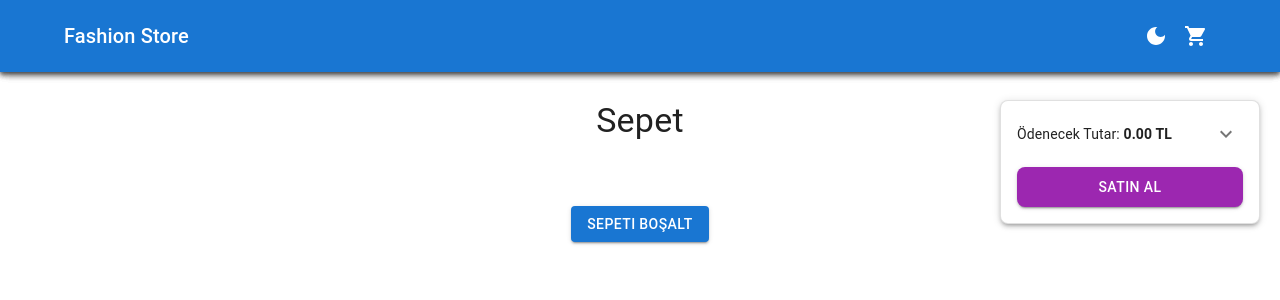
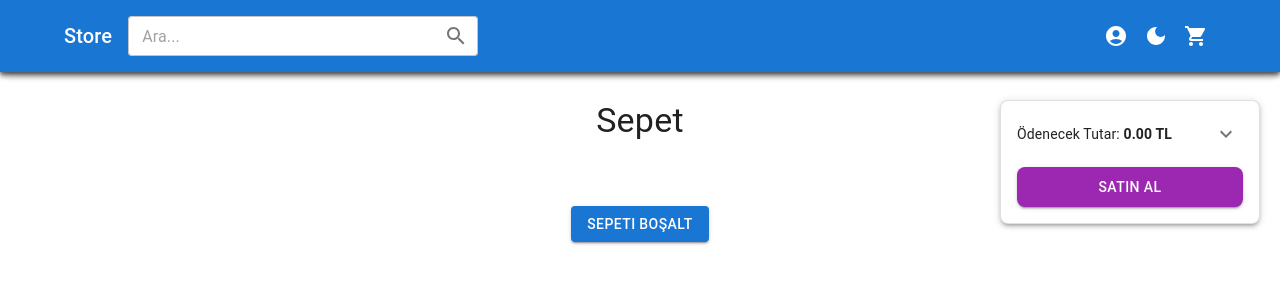
Before and after one commit to ertugrulkose/client, a React (Vite) app: page /cart in a window 1280 px wide. Shown: the top 300 px of the page. Built offline with nearby package versions, Linux system fonts and the light colour scheme.

Commit message:
search and account added

```diff
--- a/src/components/Navbar.jsx
+++ b/src/components/Navbar.jsx
@@ -1,23 +1,154 @@
-import { AppBar, Toolbar, Typography, IconButton, Box } from "@mui/material";
-import { DarkMode, LightMode, ShoppingCart } from "@mui/icons-material";
+import React, { useState } from "react";
+import { AppBar, Toolbar, Typography, IconButton, Box, Menu, MenuItem, InputAdornment, TextField } from "@mui/material";
+import { DarkMode, LightMode, ShoppingCart, Search as SearchIcon } from "@mui/icons-material";
 import { useThemeStore } from "../store/themeStore";
 import { Link } from "react-router-dom";
+import AccountCircleIcon from '@mui/icons-material/AccountCircle';
 
 const Navbar = () => {
   const { darkMode, toggleDarkMode } = useThemeStore();
 
-  return (
+  // 1) Hesap ikonuna tıklayınca menüyü açmak için gerekli state:
+  const [anchorEl, setAnchorEl] = useState(null);
+  // anchorEl = menünün hangi öğeye (ikon) göre konumlanacağını tutar
+
+  // Menü açık mı değil mi, anchorEl varsa true
+  const open = Boolean(anchorEl);
+
+  // İkon tıklanınca bu fonksiyon çalışır:
+  const handleMenu = (event) => {
+    setAnchorEl(event.currentTarget);
+    // event.currentTarget, tıklanan ikona referanstır
+  };
+
+  // Menüyü kapatma işlemi
+  const handleClose = () => {
+    setAnchorEl(null);
+  };
+
+  // Profil / Siparişlerim / Çıkış menü item’ları tıklandığında yapılacak örnek işlemler:
+  const handleProfile = () => {
+    setAnchorEl(null); // menüyü kapat
+  };
+
+  const handleOrders = () => {
+    setAnchorEl(null); // menüyü kapat
+  };
+
+  const handleLogout = () => {
+    setAnchorEl(null); // menüyü kapat
+  };
+
+  const handleLogin = () => {
+    setAnchorEl(null); // menüyü kapat
+  };
+
+  const handleRegister = () => {
+    setAnchorEl(null); // menüyü kapat
+  };
+
+   // Arama kutusu state
+   const [searchQuery, setSearchQuery] = useState("");
+
+   // Arama ikonuna tıklama veya enter'a basılınca çalışacak fonksiyon
+   // Şimdilik console.log, ilerde API'ye istek atabilirsin
+   const handleSearch = () => {
+     console.log("Arama yapılacak:", searchQuery);
+   };
+
+   // TextField içinde enter'a basınca arama tetikleme
+   const handleKeyDown = (e) => {
+     if (e.key === "Enter") {
+       handleSearch();
+     }
+   };
+
+   return (
     <AppBar position="fixed" sx={{ width: "100%", left: 0, right: 0 }}>
-      <Toolbar sx={{ display: "flex", justifyContent: "space-between", maxWidth: "1200px", margin: "auto", width: "100%", paddingY: 2 }}>
-        <Typography variant="h6">
-          <Link to="/" style={{ textDecoration: "none", color: "inherit" }}>
-            Fashion Store
-          </Link>
-        </Typography>
-        <Box>
+      <Toolbar
+        sx={{
+          display: "flex",
+          justifyContent: "space-between",
+          // Sol ve sağ kısımları ayırmak için space-between
+          maxWidth: "1200px",
+          margin: "auto",
+          width: "100%",
+          paddingY: 2,
+        }}
+      >
+        {/**
+         * 1) Sol Bölüm: Site adı + Arama kutusu
+         */}
+        <Box sx={{ display: "flex", alignItems: "center", gap: 2 }}>
+          {/* Site Adı */}
+          <Typography variant="h6">
+            <Link to="/" style={{ textDecoration: "none", color: "inherit" }}>
+              Store
+            </Link>
+          </Typography>
+
+          {/* Arama Kutusu */}
+          <TextField
+            variant="outlined"
+            size="small"
+            placeholder="Ara..."
+            value={searchQuery}
+            onChange={(e) => setSearchQuery(e.target.value)}
+            onKeyDown={handleKeyDown}
+            sx={{
+              width: { xs: 120, sm: 300, md: 350 },
+              backgroundColor: darkMode ? "#424242" : "#fff",
+              borderRadius: 1,
+            }}
+            InputProps={{
+              endAdornment: (
+                <InputAdornment position="end">
+                  <IconButton onClick={handleSearch} edge="end">
+                    <SearchIcon />
+                  </IconButton>
+                </InputAdornment>
+              ),
+            }}
+          />
+        </Box>
+
+        {/**
+         * 2) Sağ Bölüm: Hesap menüsü ikonu, Dark Mode butonu, Sepet ikonu
+         */}
+        <Box sx={{ display: "flex", alignItems: "center" }}>
+          {/* Kullanıcı Ikonu */}
+          <IconButton
+            color="inherit"
+            onClick={handleMenu}
+            aria-controls={open ? "account-menu" : undefined}
+            aria-haspopup="true"
+            aria-expanded={open ? "true" : undefined}
+          >
+            <AccountCircleIcon />
+          </IconButton>
+
+          {/* Hesap Menüsü */}
+          <Menu
+            id="account-menu"
+            anchorEl={anchorEl}
+            open={open}
+            onClose={handleClose}
+            anchorOrigin={{ vertical: "top", horizontal: "right" }}
+            transformOrigin={{ vertical: "top", horizontal: "right" }}
+          >
+            <MenuItem onClick={handleProfile}>Profil</MenuItem>
+            <MenuItem onClick={handleOrders}>Siparişlerim</MenuItem>
+            <MenuItem onClick={handleLogout}>Çıkış Yap</MenuItem>
+            <MenuItem onClick={handleLogin}>Giriş Yap</MenuItem>
+            <MenuItem onClick={handleRegister}>Kayıt Ol</MenuItem>
+          </Menu>
+
+          {/* Dark Mode Toggle */}
           <IconButton onClick={toggleDarkMode} color="inherit">
             {darkMode ? <LightMode /> : <DarkMode />}
           </IconButton>
+
+          {/* Sepet Ikonu */}
           <IconButton component={Link} to="/cart" color="inherit">
             <ShoppingCart />
           </IconButton>
@@ -25,6 +156,7 @@ const Navbar = () => {
       </Toolbar>
     </AppBar>
   );
+
 };
 
 export default Navbar;
```
